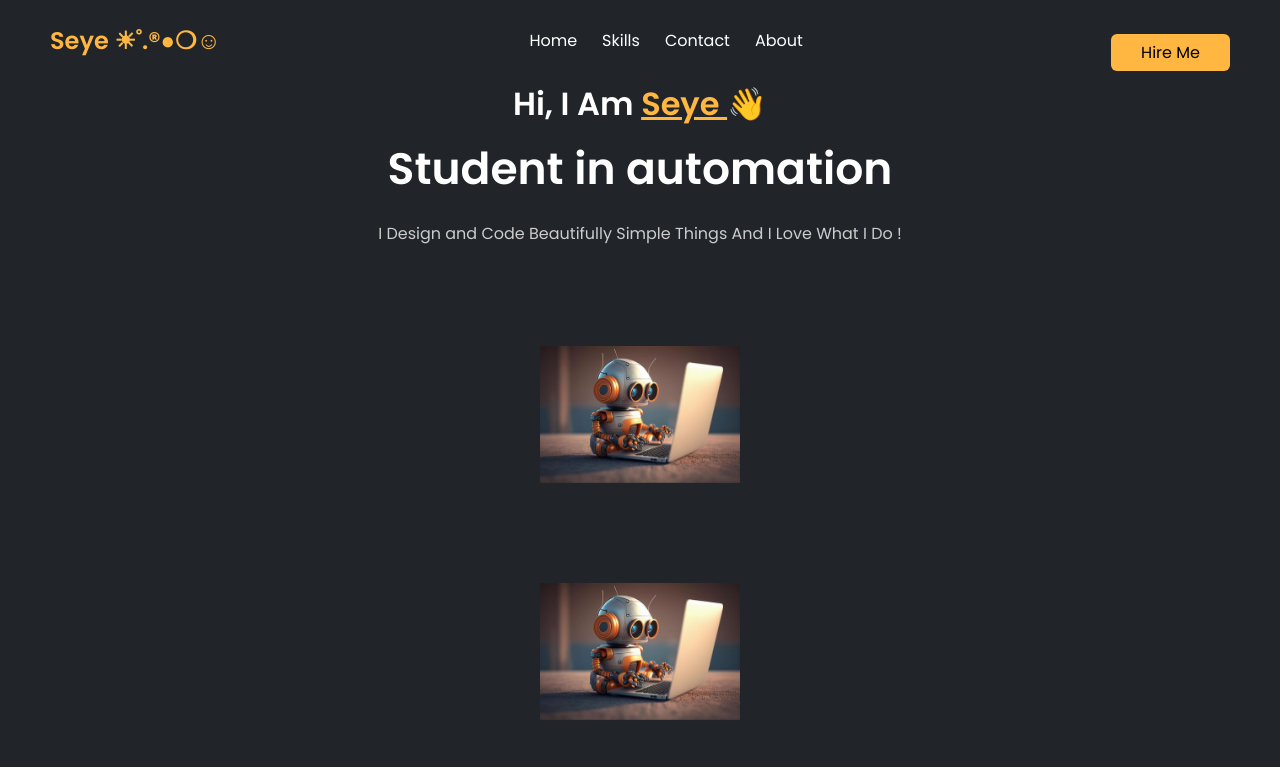
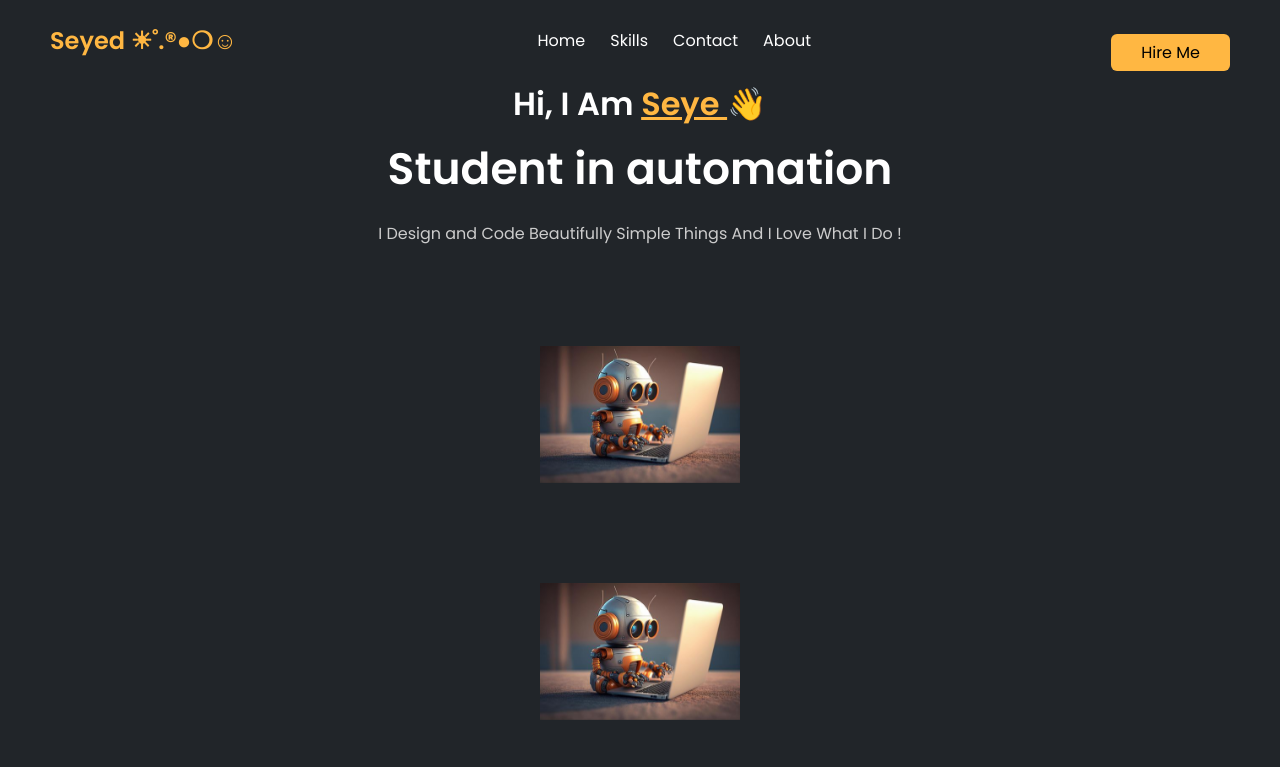
Before and after one commit to seye-mouhammad/seye, a plain HTML site: page index.html in a window 1280 px wide. Shown: the top 767 px of the page. Drawn offline with nearby package versions, Linux system fonts and the light colour scheme.

Commit message:
Update website title to Seyed

```diff
--- a/index.html
+++ b/index.html
@@ -12,7 +12,7 @@
 <body>
 
     <div class="navbar">
-        <h2>Seye ☀︎˚.®●❍☺︎</h2>
+        <h2>Seyed ☀︎˚.®●❍☺︎</h2>
         <ul>
             <li><a href="index.html">Home</a></li>
             <li><a href="#skills-section">Skills</a></li>
```
